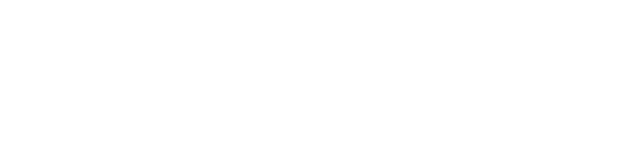
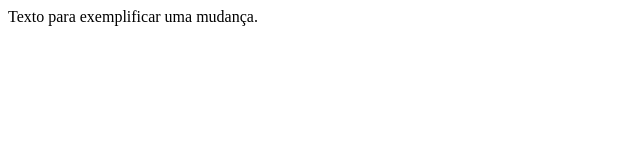
Before and after one commit to GustavoBiscaro/teste, a plain HTML site: page public_html/index.html in a window 1280 px wide. Shown: the whole page, without its empty margins (0-640 px from the left). Drawn offline with Linux system fonts and the light colour scheme.

Commit message:
Outra alteração

```diff
--- a/public_html/index.html
+++ b/public_html/index.html
@@ -5,6 +5,8 @@
     <meta http-equiv="X-UA-Compatible" content="IE=edge">
     <meta name="viewport" content="width=device-width, initial-scale=1.0">
     <title>Document</title>
+
+    Texto para exemplificar uma mudança.
 </head>
 <body>
 
```
